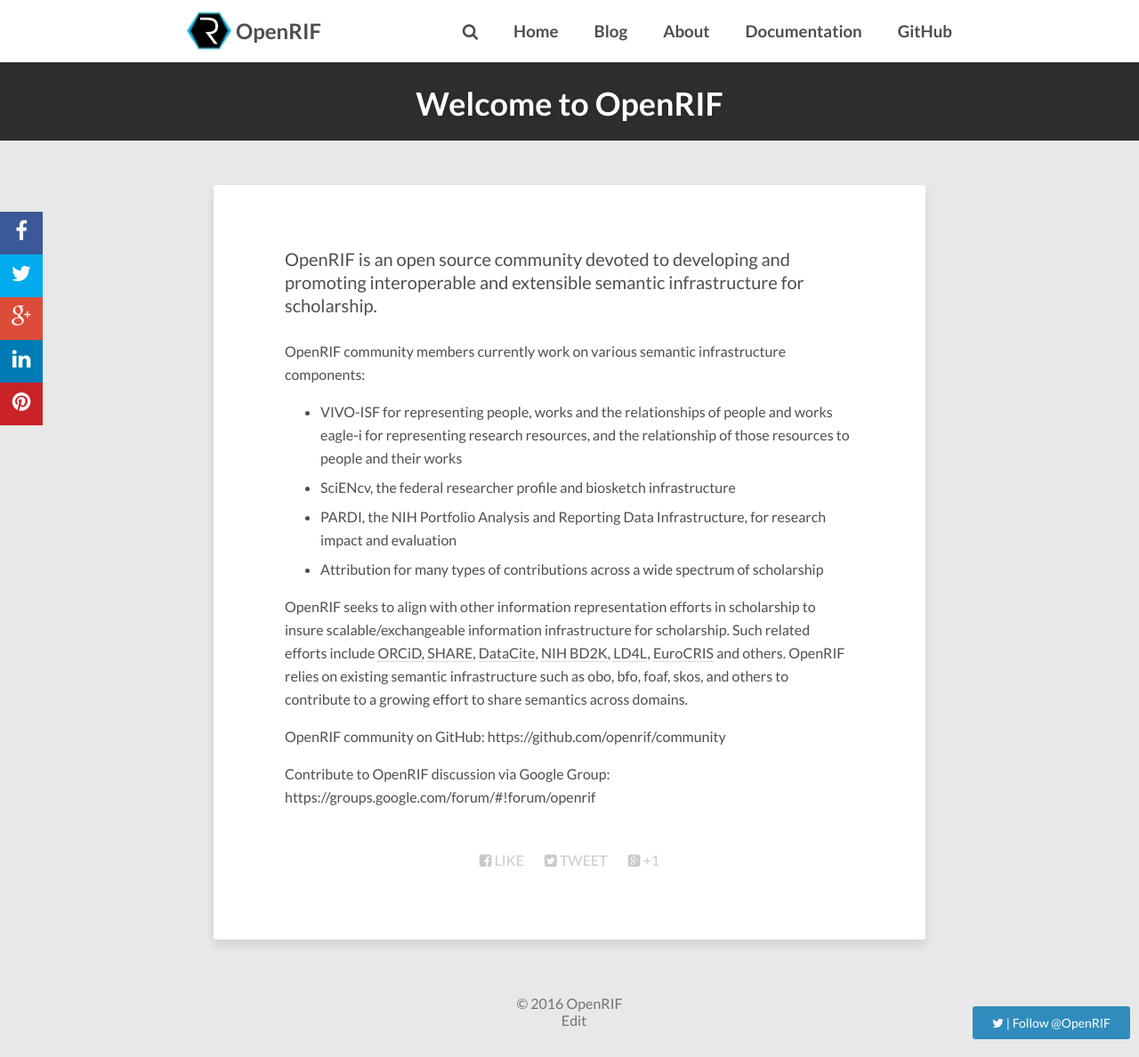
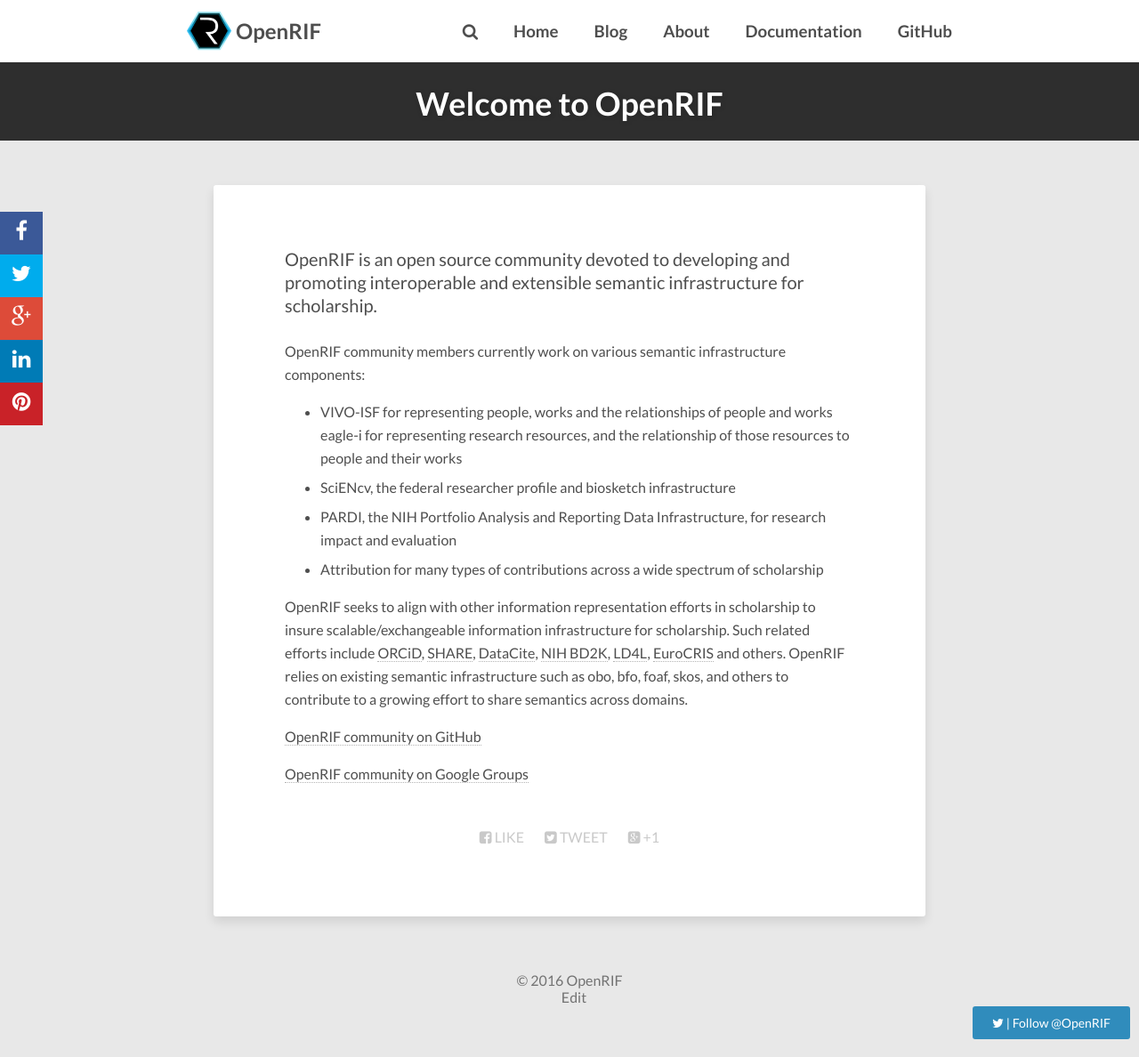
Before and after one commit to openrif/openrif.github.io, a Jekyll site: the page built from index.md, in a window 1280 px wide and 1188 px high. Shown: the whole window at 89% size. Built offline with Jekyll 4.4.1, drawn with Linux system fonts in a browser that asks for light colours; nearby versions of some CDN libraries; comment, search, counter and statistics services are not loaded.

Commit message:
Fix formatting on links to GitHub and Google Group

```diff
--- a/index.md
+++ b/index.md
@@ -28,6 +28,6 @@
 others to contribute to a growing effort to share semantics across
 domains.
 
-OpenRIF community on GitHub: https://github.com/openrif/community
+[OpenRIF community on GitHub](https://github.com/openrif/community)
 
-Contribute to OpenRIF discussion via Google Group: https://groups.google.com/forum/#!forum/openrif
+[OpenRIF community on Google Groups](https://groups.google.com/forum/#!forum/openrif)
```
